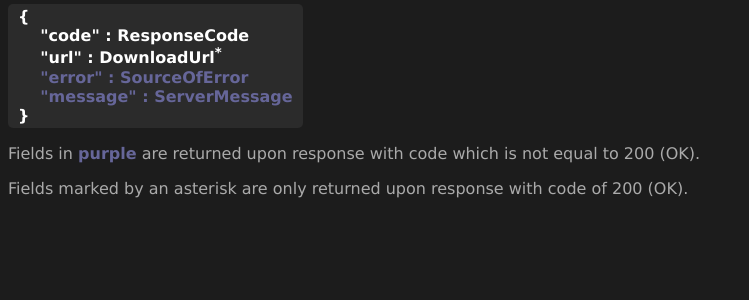
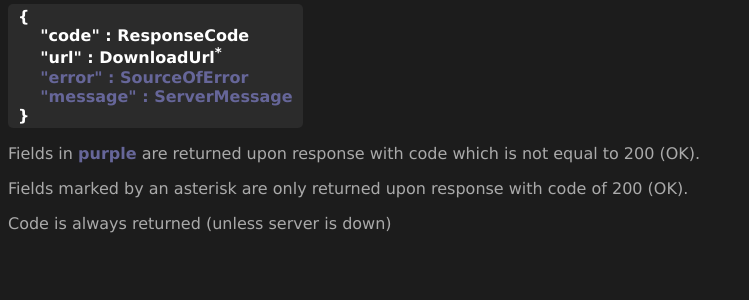
Before and after one commit to SoulessAdam/TikTok-DL, a Flask app: page /api/docs in a window 1280 px wide. Shown: the part 487-787 px from the top of the page, without its empty margins (0-749 px from the left). Run offline with Flask 2, Linux system fonts and the light colour scheme.

Commit message:
Made returns clearer

```diff
--- a/templates/docs.html
+++ b/templates/docs.html
@@ -16,5 +16,6 @@
 <p><span style="background-color: #2B2B2B; color: #fff; display: inline-block; padding: 3px 10px; font-weight: bold; border-radius: 5px;">{<br />&nbsp; &nbsp;&nbsp;"code" : ResponseCode<br />&nbsp; &nbsp;&nbsp;"url" : DownloadUrl<sup>*</sup><br />&nbsp; &nbsp;&nbsp;<span style="color: #666699;">"error" : SourceOfError<br />&nbsp; &nbsp;&nbsp;"message" : ServerMessage</span><br />}</span></p>
 <p>Fields in <span style="color: #666699;"><strong>purple</strong></span> are returned upon response with code which is not equal to 200 (OK).</p>
 <p>Fields marked by an asterisk are only returned upon response with code of 200 (OK).</p>
+<p>Code is always returned (unless server is down)</p>
 </body>
 </html>
```
